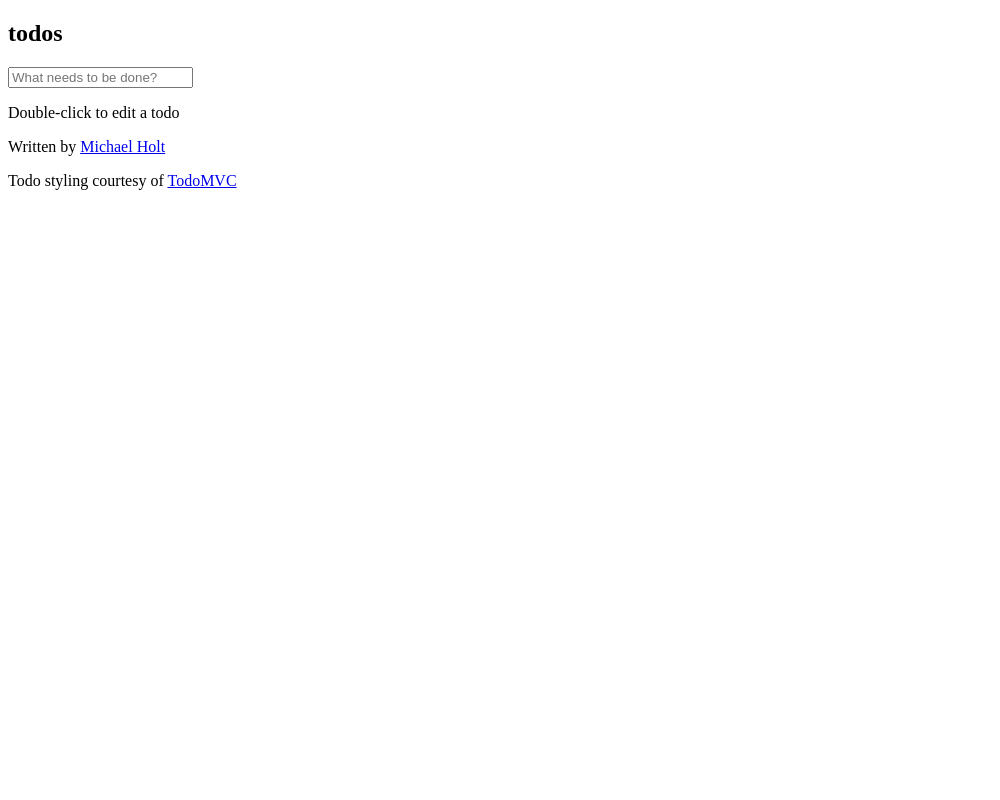
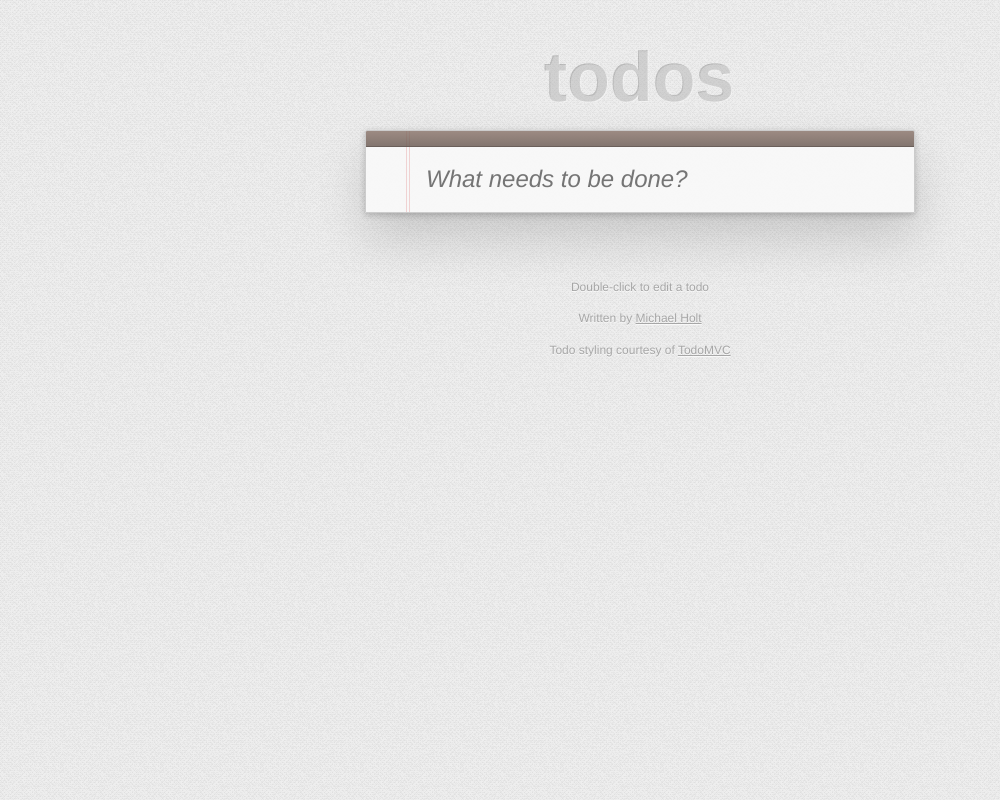
Before and after one commit to holt/syringe-todos, a plain HTML site: page index.html in a window 1280 px wide. Shown: the whole page, without its empty margins (0-1000 px from the left). Drawn offline with nearby package versions, Linux system fonts and the light colour scheme.

Commit message:
Fix to CSS path

```diff
--- a/index.html
+++ b/index.html
@@ -4,7 +4,7 @@
         <meta charset="utf-8">
         <meta http-equiv="X-UA-Compatible" content="IE=edge">
         <title>Syringe - Todos Example</title>
-        <link rel="stylesheet" href="libs/todomvc-common/base.css">
+        <link rel="stylesheet" href="lib/todomvc-common/base.css">
     </head>
     <body>
         <section id="todoapp">
```
